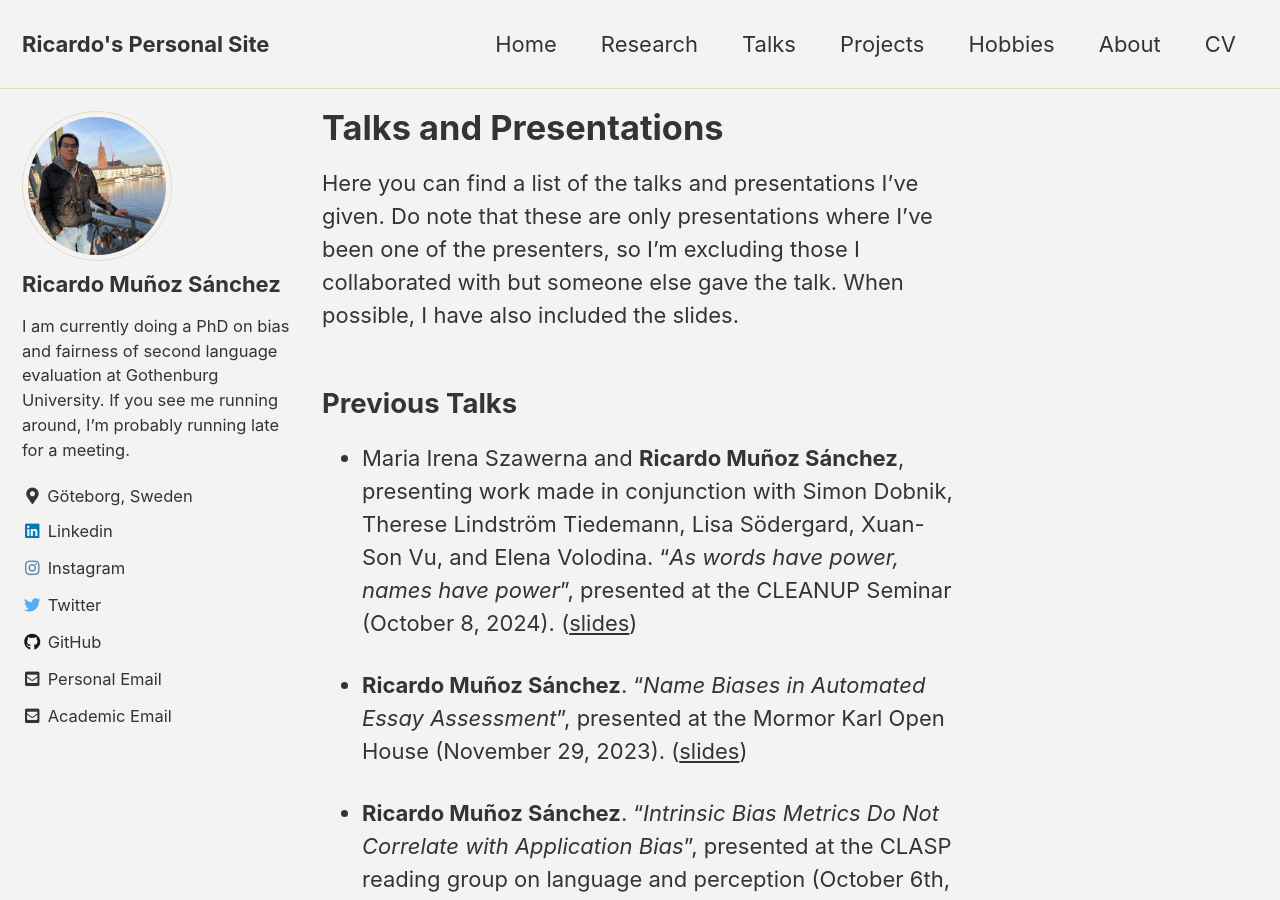
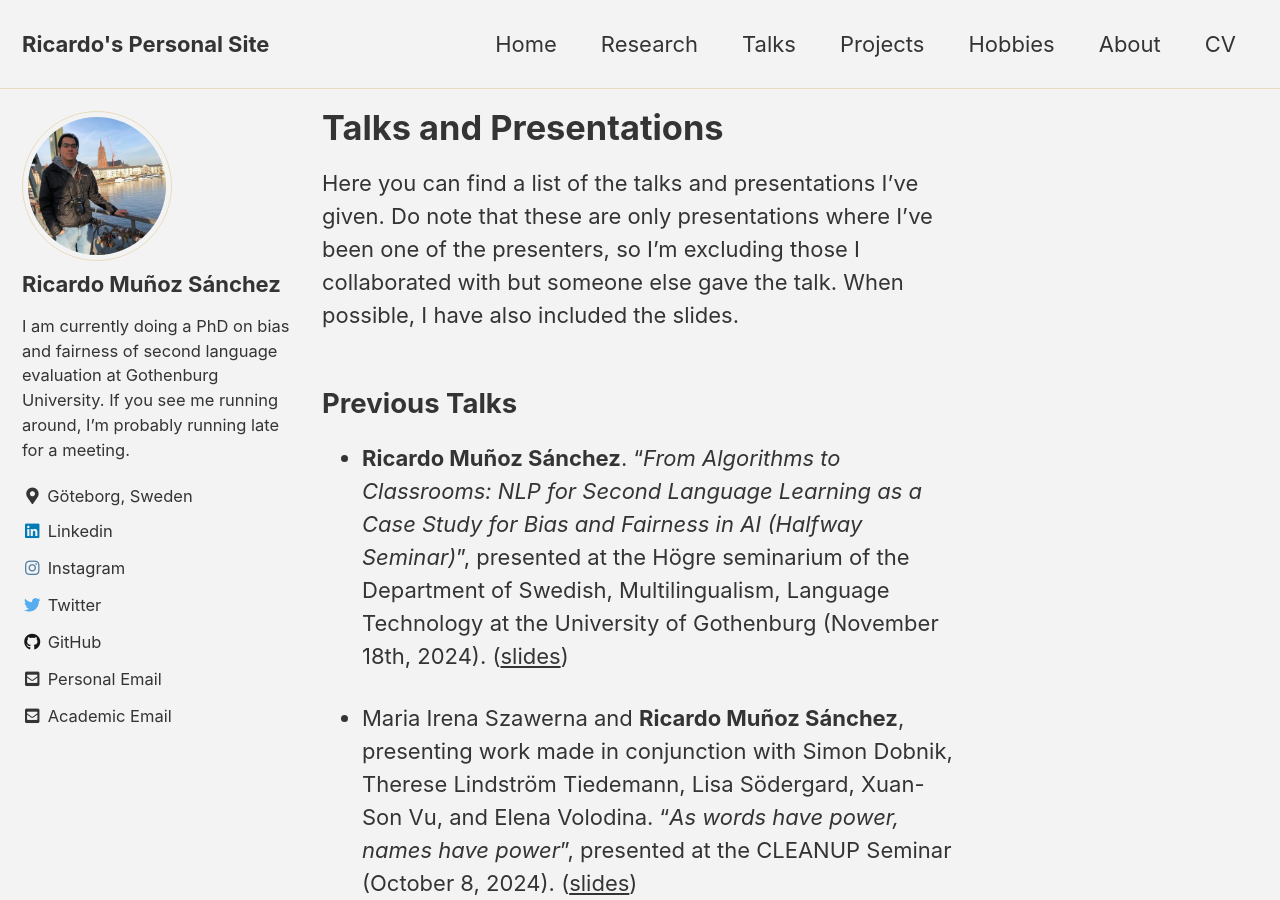
Before and after one commit to rimusa/rimusa.github.io, a Jekyll site: the page built from docs/_pages/talks.md, in a window 1280 px wide and 900 px high. Built offline with Jekyll 4.4.1, drawn with Linux system fonts in a browser that asks for light colours; cached includes are drawn as plain includes.

Commit message:
Added midseminar slides

```diff
--- a/docs/_pages/talks.md
+++ b/docs/_pages/talks.md
@@ -16,6 +16,8 @@ When possible, I have also included the slides.
 
 ## Previous Talks
 
+- **Ricardo Muñoz Sánchez**. "_From Algorithms to Classrooms: NLP for Second Language Learning as a Case Study for Bias and Fairness in AI (Halfway Seminar)_", presented at the Högre seminarium of the Department of Swedish, Multilingualism, Language Technology at the University of Gothenburg (November 18th, 2024). ([slides](../documents/presentations/2024_MidSeminar.pdf))
+
 - Maria Irena Szawerna and **Ricardo Muñoz Sánchez**, presenting work made in conjunction with Simon Dobnik, Therese Lindström Tiedemann, Lisa Södergard, Xuan-Son Vu, and Elena Volodina. "_As words have power, names have power_", presented at the CLEANUP Seminar (October 8, 2024). ([slides](../documents/presentations/2024_cleanup_seminar.pdf))
 
 - **Ricardo Muñoz Sánchez**. "_Name Biases in Automated Essay Assessment_", presented at the Mormor Karl Open House (November 29, 2023). ([slides](../documents/presentations/2023_mormorkarl.pdf))
```
Also changed, not shown: 1 other file.
